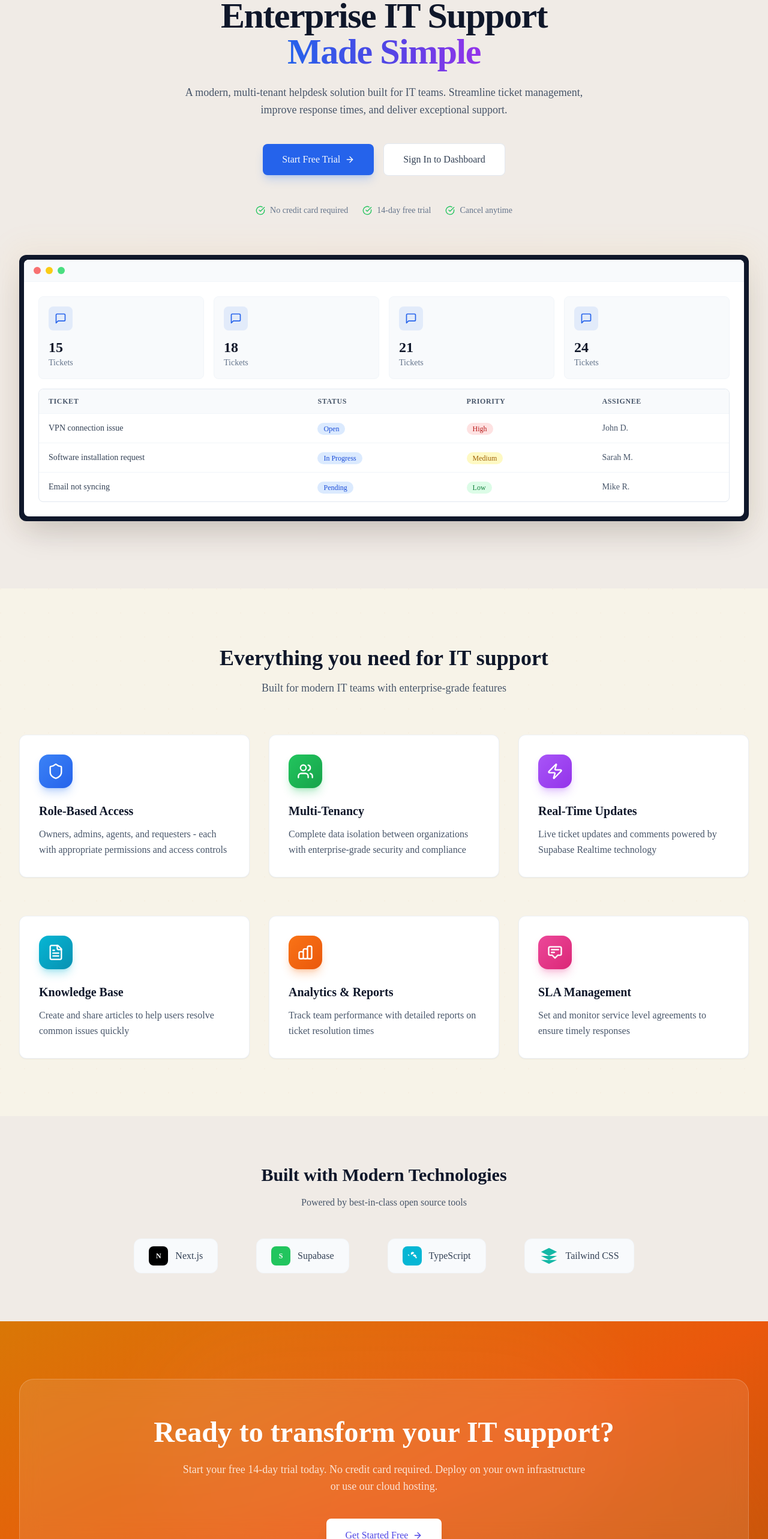
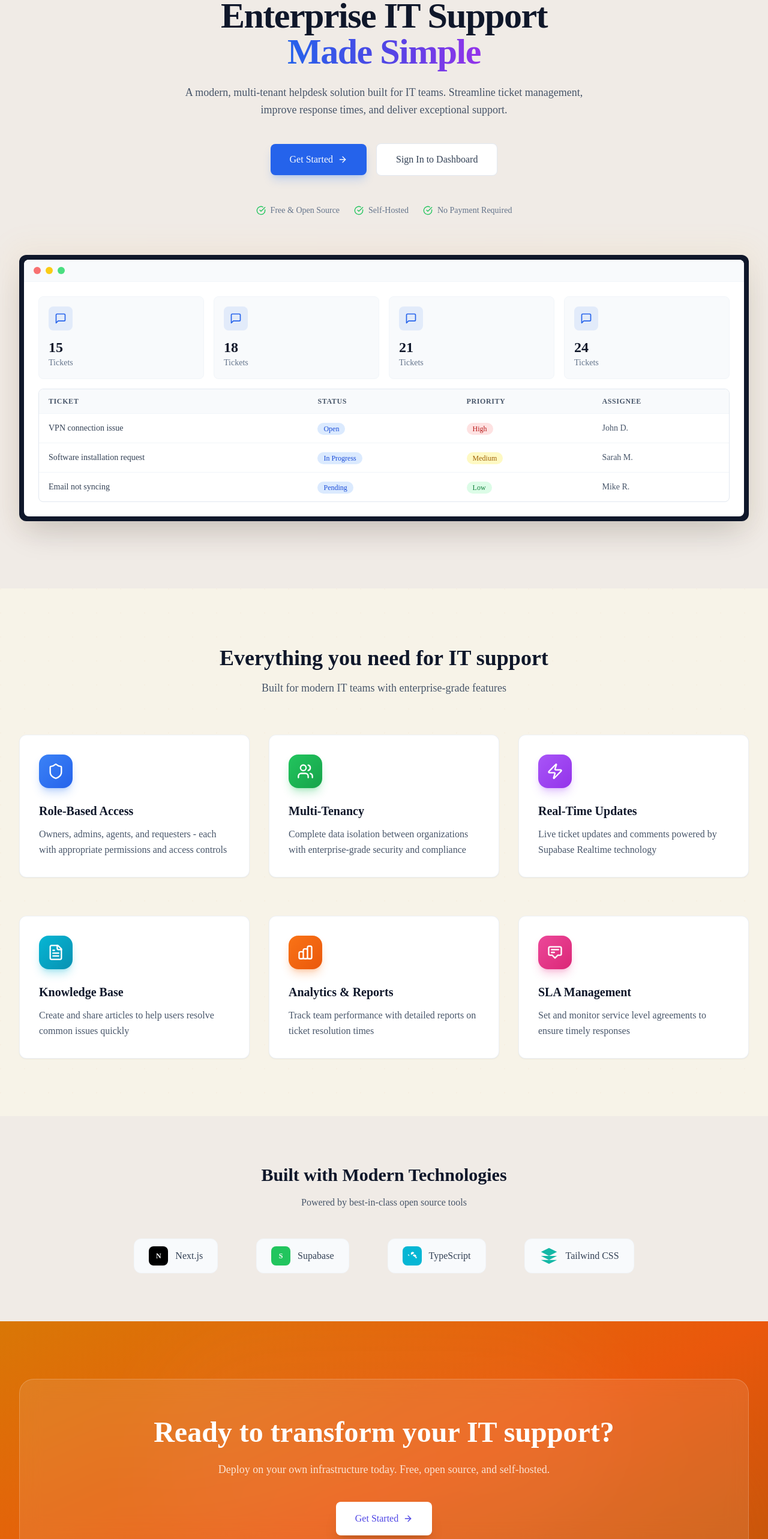
Before and after one commit to musfiq-is-shaon/IT-Ticket-System, a Next.js app in the folder it-ticket-system/: page / in a window 1280 px wide. Shown: the part 234-2800 px from the top of the page at 60% size. Built offline with nearby package versions, Linux system fonts and the light colour scheme.

Commit message:
naming fixed

```diff
--- a/it-ticket-system/app/page.tsx
+++ b/it-ticket-system/app/page.tsx
@@ -61,7 +61,7 @@ export default function HomePage() {
             </p>
             <div className="mt-10 flex flex-col sm:flex-row items-center justify-center gap-4">
               <Link href="/signup" className="btn-primary px-8 py-3.5 text-base shadow-lg shadow-blue-500/25 hover:shadow-xl hover:shadow-blue-500/30 transition-all duration-300 hover:-translate-y-0.5">
-                Start Free Trial
+                Get Started
                 <ArrowRight className="w-4 h-4" />
               </Link>
               <Link href="/login" className="btn-outline px-8 py-3.5 text-base hover:bg-slate-50 transition-all duration-300">
@@ -73,15 +73,15 @@ export default function HomePage() {
             <div className="mt-12 flex flex-col sm:flex-row items-center justify-center gap-6 text-sm text-slate-500">
               <div className="flex items-center gap-2">
                 <CheckCircle className="w-4 h-4 text-green-500" />
-                <span>No credit card required</span>
+                <span>Free & Open Source</span>
               </div>
               <div className="flex items-center gap-2">
                 <CheckCircle className="w-4 h-4 text-green-500" />
-                <span>14-day free trial</span>
+                <span>Self-Hosted</span>
               </div>
               <div className="flex items-center gap-2">
                 <CheckCircle className="w-4 h-4 text-green-500" />
-                <span>Cancel anytime</span>
+                <span>No Payment Required</span>
               </div>
             </div>
           </div>
@@ -313,12 +313,11 @@ export default function HomePage() {
               Ready to transform your IT support?
             </h2>
             <p className="mt-6 text-lg text-white/80 max-w-2xl mx-auto">
-              Start your free 14-day trial today. No credit card required.
-              Deploy on your own infrastructure or use our cloud hosting.
+              Deploy on your own infrastructure today. Free, open source, and self-hosted.
             </p>
             <div className="mt-10 flex flex-col sm:flex-row items-center justify-center gap-4">
               <Link href="/signup" className="btn bg-white text-indigo-600 hover:bg-slate-100 px-8 py-4 text-base shadow-xl hover:shadow-2xl transition-all duration-300 hover:-translate-y-0.5">
-                Get Started Free
+                Get Started
                 <ArrowRight className="w-4 h-4" />
               </Link>
             </div>
```
